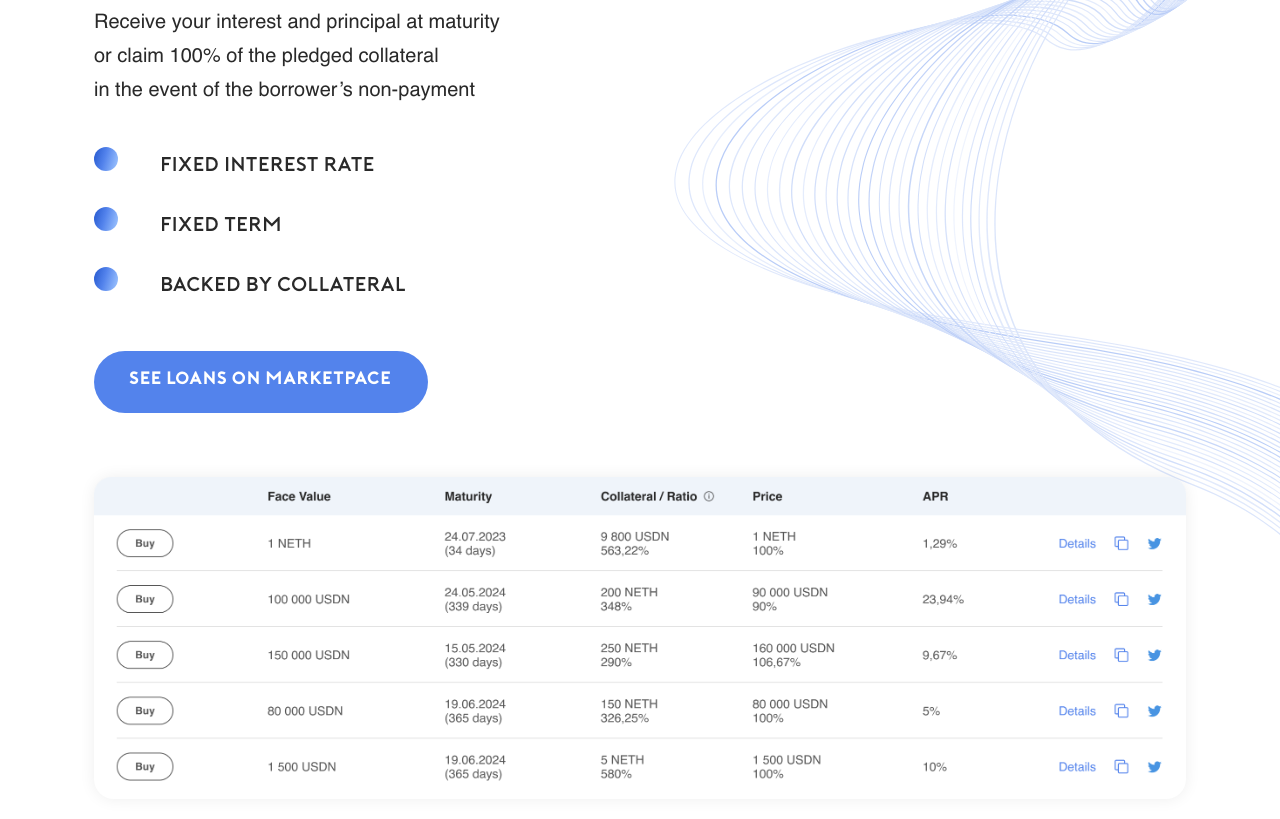
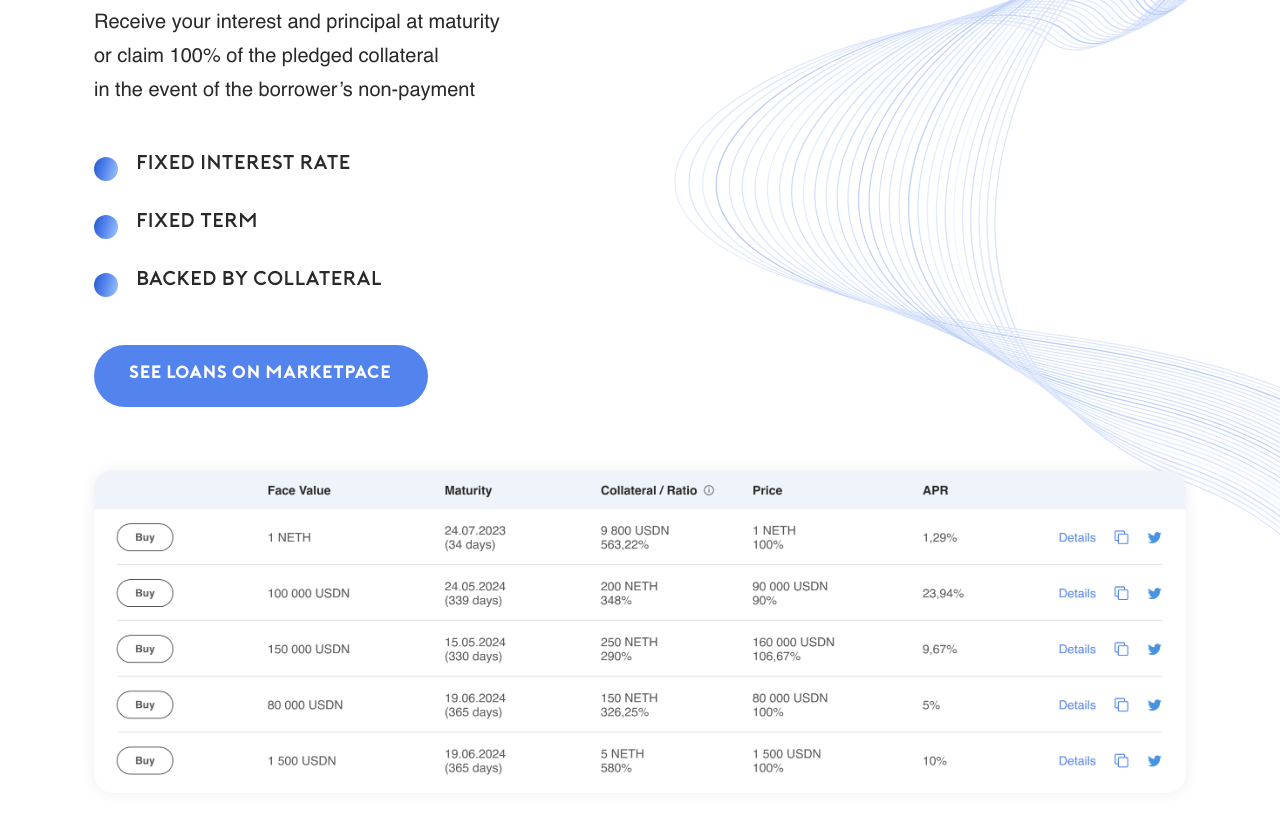
Before and after one commit to shass/noetsi-landing.github.io, a plain HTML site: page index.html in a window 1280 px wide. Shown: the part 2881-3700 px from the top of the page. Drawn offline with Linux system fonts and the light colour scheme.

Commit message:
fixed list margin

```diff
--- a/style.css
+++ b/style.css
@@ -105,7 +105,7 @@
 
 .styled-list > div {
     display: flex;
-    align-items: baseline;
+    align-items: flex-end;
     font-family: Porter;
     font-size: 20px;
     font-weight: 500;
@@ -121,7 +121,7 @@
     display: block;
     width: 24px;
     height: 24px;
-    margin-right: 42px;
+    margin-right: 18px;
     background-image: url("img/list-decor.svg");;
     background-repeat: no-repeat;
     background-size: cover;
```
